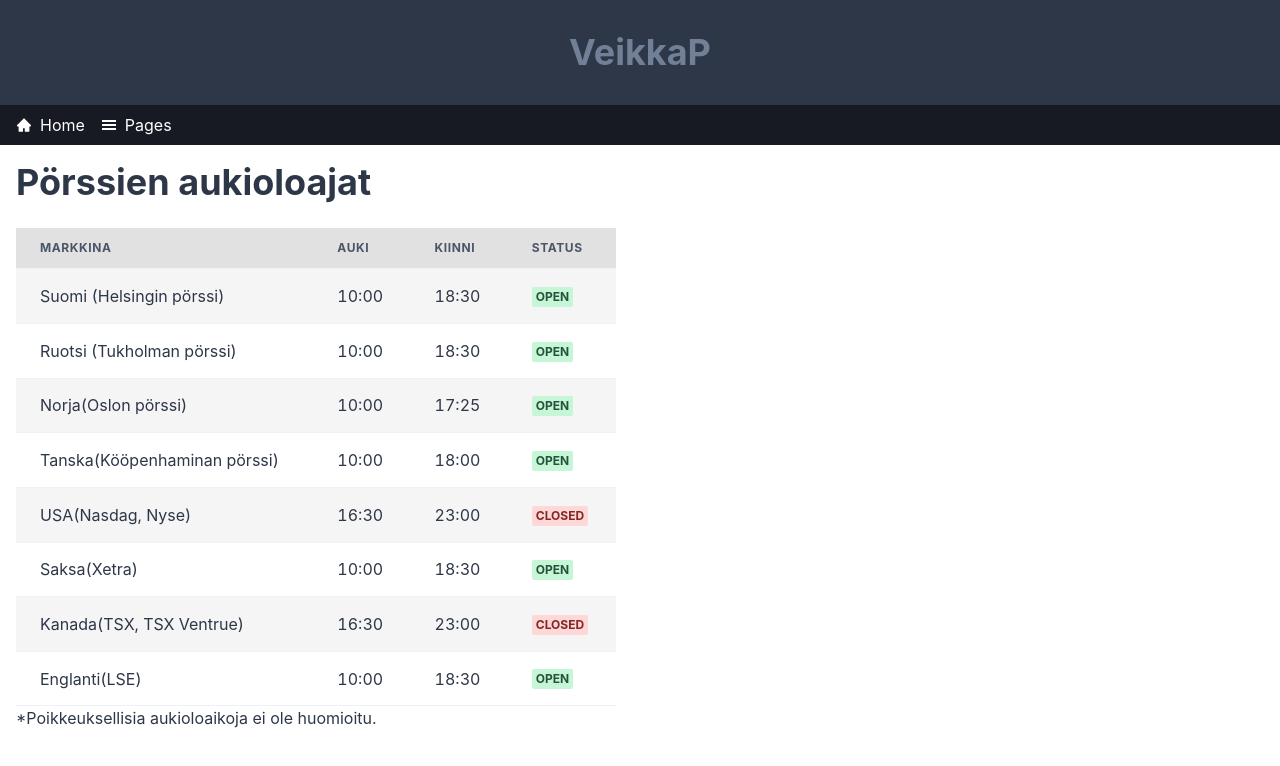
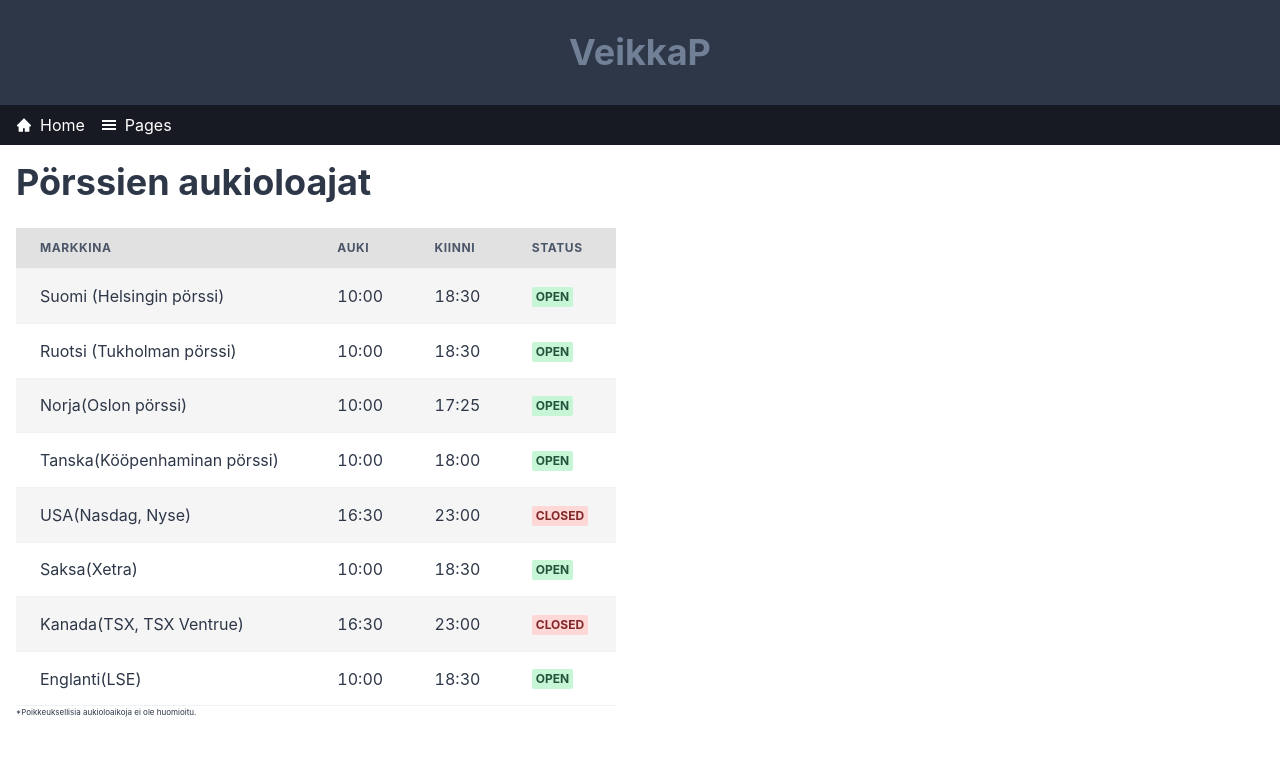
Before and after one commit to Iiigorriii/reactnettisivut, a Next.js app: page /porssiaukioloajat in a window 1280 px wide. Shown: the top 766 px of the page. Built offline with nearby package versions, Linux system fonts and the light colour scheme.

Commit message:
Update index.js

```diff
--- a/pages/porssiaukioloajat/index.js
+++ b/pages/porssiaukioloajat/index.js
@@ -104,7 +104,7 @@ const Porssiaukioloajat = () => {
             ))}
           </Tbody>
         </Table>
-        <Text fontSize="1xl">
+        <Text fontSize="0.5rem">
           *Poikkeuksellisia aukioloaikoja ei ole huomioitu.
         </Text>
       </TableContainer>
```
